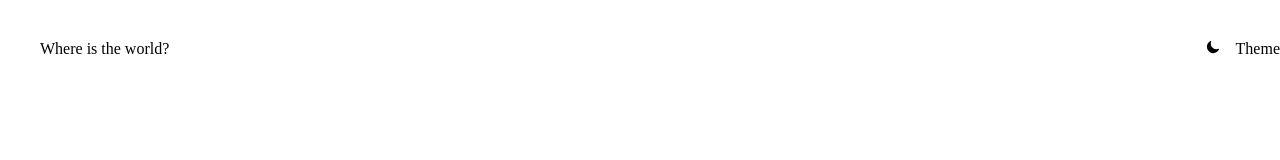
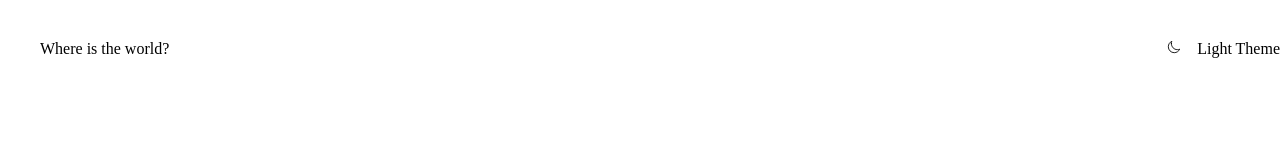
Before and after one commit to uzatsepin/countries-flags, a React (Create React App) app: page / in a window 1280 px wide. Shown: the top 160 px of the page. Built offline with nearby package versions, Linux system fonts and the light colour scheme; no server answers; the HTML template or start-up script is replaced by a standard one.

Commit message:
fix: fixed bug saving localStorage

```diff
--- a/src/Components/Header.jsx
+++ b/src/Components/Header.jsx
@@ -35,17 +35,15 @@ const ModeSwitcher = styled.div`
 `;
 
 export const Header = () => {
-  const [theme, setTheme] = useState(localStorage.getItem('theme'));
-
+  const [theme, setTheme] = useState(
+    localStorage.getItem('theme') ? localStorage.getItem('theme') : 'light',
+  );
   const toggleTheme = () => setTheme(theme === 'light' ? 'dark' : 'light');
 
   useEffect(() => {
     document.body.setAttribute('data-theme', theme);
   }, [theme]);
-
-  useEffect(() => {
-    localStorage.setItem('theme', theme);
-  }, [theme]);
+  localStorage.setItem('theme', theme);
 
   return (
     <HeaderEl>
```
